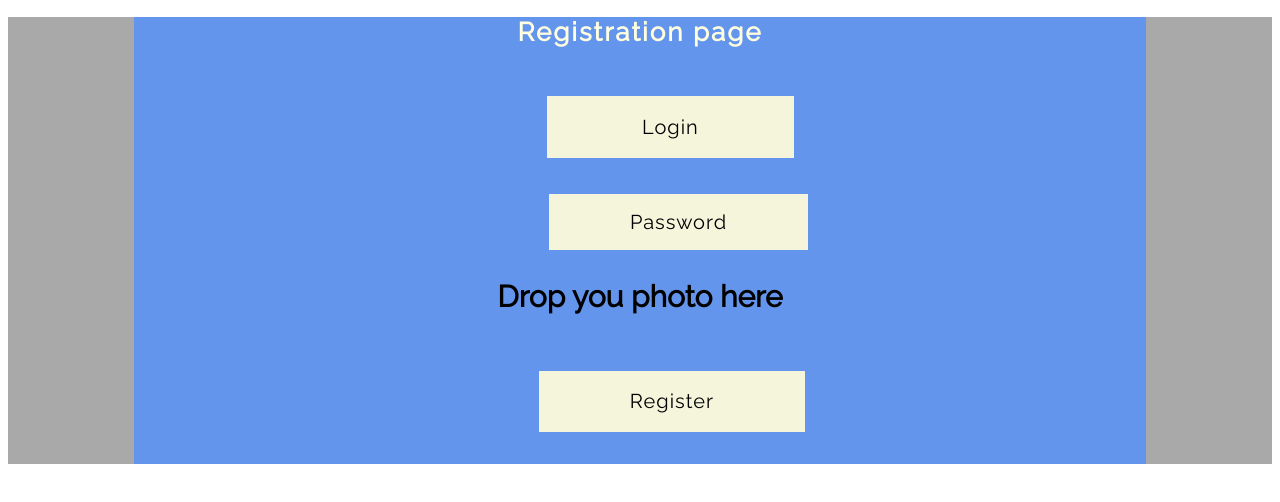
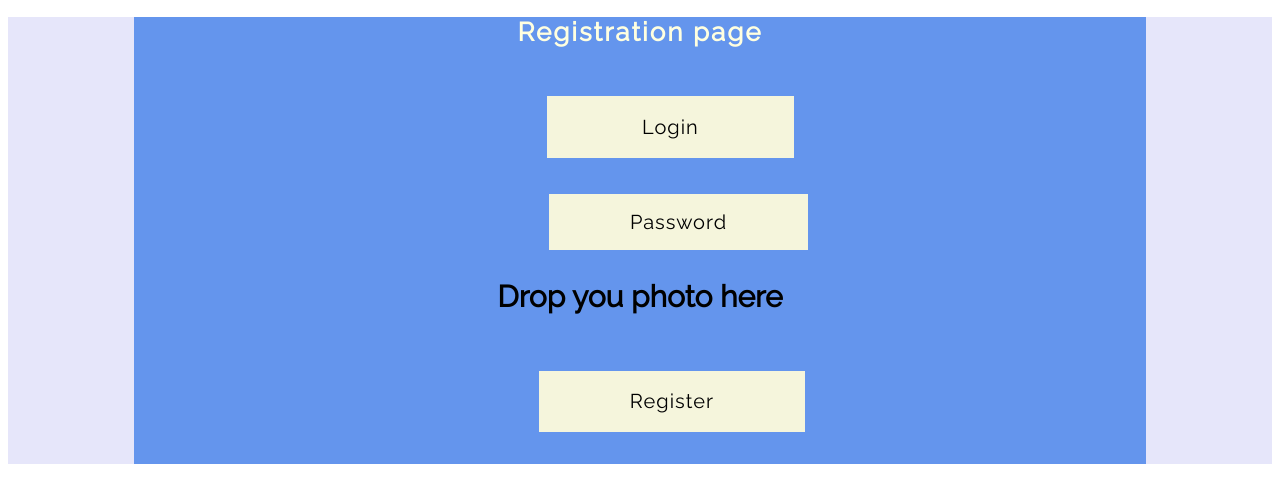
Before and after one commit to marinka873/labs, a plain HTML site: page 5/index.html in a window 1280 px wide. Shown: the top 502 px of the page. Drawn offline with nearby package versions, Linux system fonts and the light colour scheme.

Commit message:
try commit

```diff
--- a/5/css/style.css
+++ b/5/css/style.css
@@ -1,5 +1,5 @@
 .wrapper{
-    background-color: darkgrey;
+    background-color: lavender;
     font-family: 'Raleway', sans-serif;
     font-size: 20px;
     height: 100%;
--- a/5/index.html
+++ b/5/index.html
@@ -21,7 +21,9 @@
             <a class="container__button" href="#">Password</a>
         </div>
         <div class="container__drop-image">
+            <a class="container__button--drop-image">
             <h2>Drop you photo here</h2>
+            </a>
         </div>
         <div class="container__register">
             <a class="container__button" href="#">Register</a>
```
Also changed, not shown: 5/js/jquery_registrationPage.js (line endings or trailing spaces).
